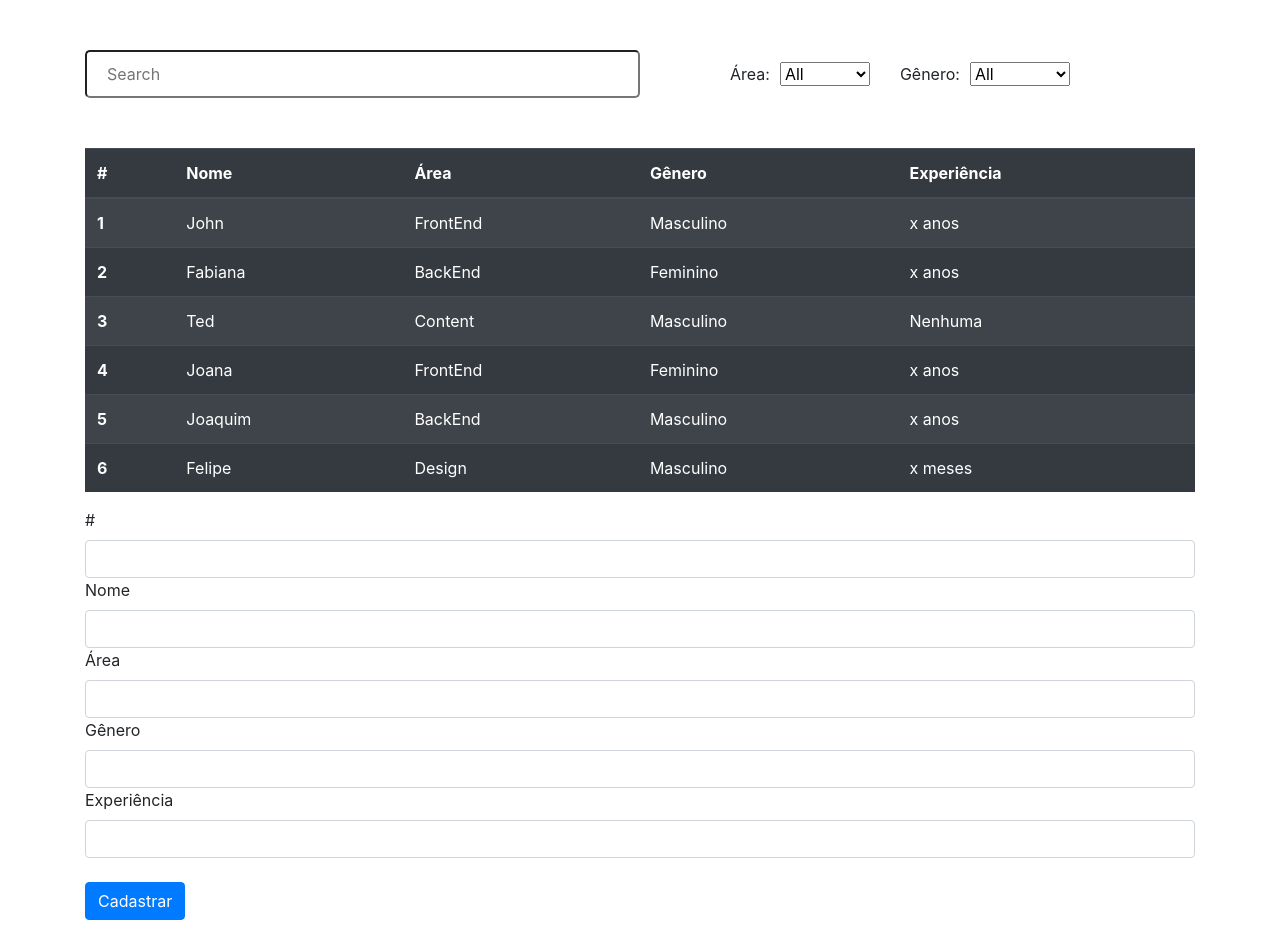
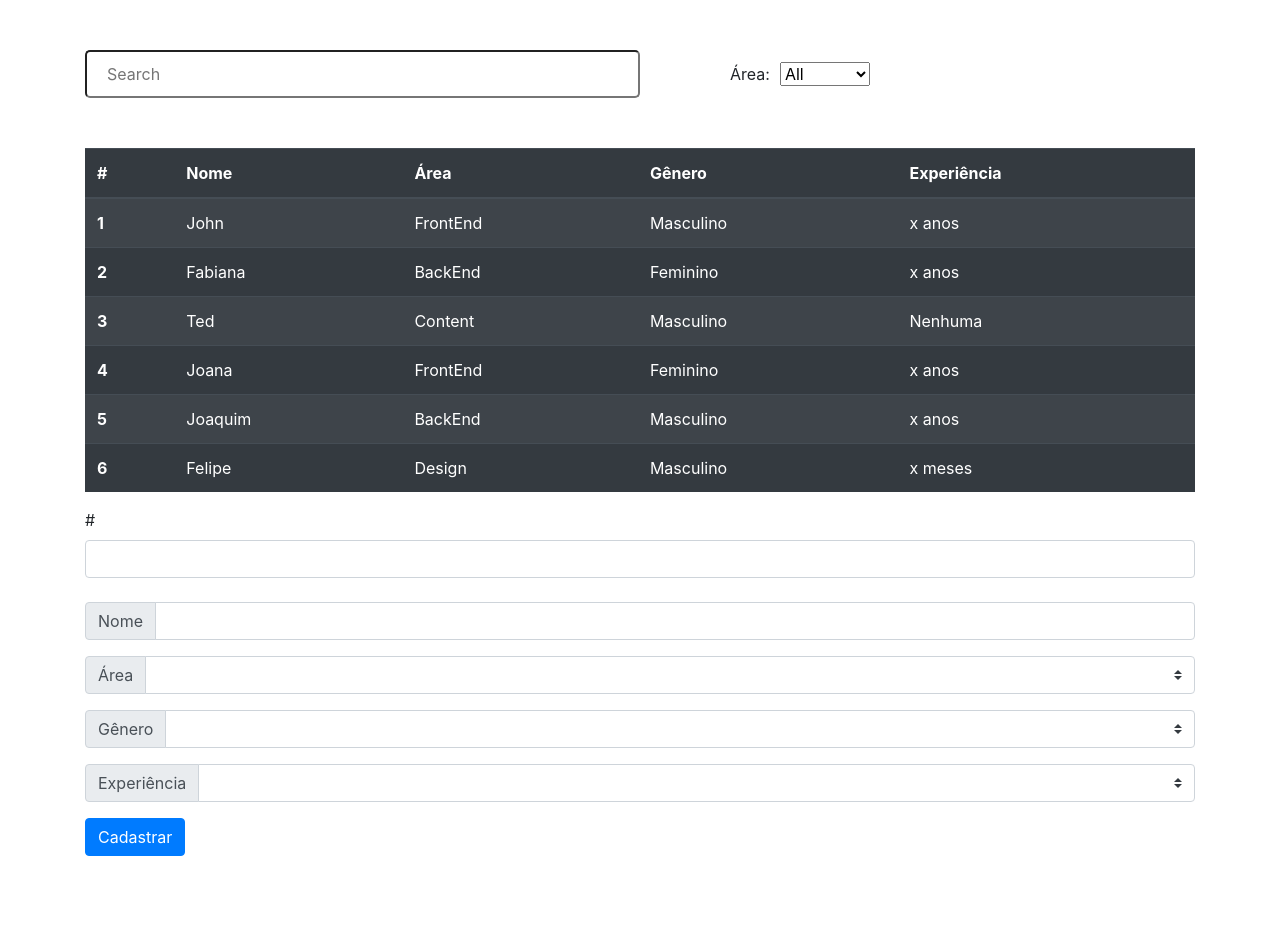
Before and after one commit to FrancoAguzzi/Multiple-Filters-Table, a plain HTML site: page index.html in a window 1280 px wide. After the commit the page ends 872 px from the top, so only its background shows below. Drawn offline with nearby package versions, Linux system fonts and the light colour scheme.

Commit message:
create select area and gender

```diff
--- a/index.html
+++ b/index.html
@@ -25,12 +25,8 @@
         <option value="qa">QA</option>
         <option value="design">Design</option>
       </select>
-      <label for="genderSelector" class="genderSelector__label">Gênero:</label>
-      <select name="genderSelector" id="genderSelector" class="genderSelector">
-        <option value="all">All</option>
-        <option value="feminino">Feminino</option>
-        <option value="masculino">Masculino</option>
-      </select>
+
+
     </form>
     <table class="table table-striped table-dark">
       <thead class="tableHead">
@@ -43,112 +39,61 @@
         </tr>
       </thead>
       <tbody id="tbody" class="tableBody">
-        <!-- <tr>
-          <th scope="row">1</th>
-          <td>John</td>
-          <td>FrontEnd</td>
-          <td>Masculino</td>
-          <td>X anos</td>
-        </tr>
-        <tr>
-          <th scope="row">2</th>
-          <td>Fabiana</td>
-          <td>Backend</td>
-          <td>Feminino</td>
-          <td>X anos</td>
-        </tr>
-        <tr>
-          <th scope="row">3</th>
-          <td>Ted</td>
-          <td>Content</td>
-          <td>Masculino</td>
-          <td>Nenhuma</td>
-        </tr>
-        <tr>
-          <th scope="row">4</th>
-          <td>Joana</td>
-          <td>FrontEnd</td>
-          <td>Feminino</td>
-          <td>X anos</td>
-        </tr>
-        <tr>
-          <th scope="row">5</th>
-          <td>Joaquim</td>
-          <td>BackEnd</td>
-          <td>Masculino</td>
-          <td>X anos</td>
-        </tr>
-        <tr>
-          <th scope="row">6</th>
-          <td>Felipe</td>
-          <td>Design</td>
-          <td>Masculino</td>
-          <td>X meses</td>
-        </tr>
-        <tr>
-          <th scope="row">7</th>
-          <td>Juliana</td>
-          <td>Design</td>
-          <td>Feminino</td>
-          <td>X anos</td>
-        </tr>
-        <tr>
-          <th scope="row">8</th>
-          <td>Larissa</td>
-          <td>FrontEnd</td>
-          <td>Feminino</td>
-          <td>Nenhuma</td>
-        </tr>
-        <tr>
-          <th scope="row">9</th>
-          <td>Fábio</td>
-          <td>BackEnd</td>
-          <td>Masculino</td>
-          <td>6 meses</td>
-        </tr>
-        <tr>
-          <th scope="row">10</th>
-          <td>Renata</td>
-          <td>QA</td>
-          <td>Feminino</td>
-          <td>X anos</td>
-        </tr>
-        <tr>
-          <th scope="row">11</th>
-          <td>Fabrício</td>
-          <td>FrontEnd</td>
-          <td>Masculino</td>
-          <td>X anos</td>
-        </tr>
-        <tr>
-          <th scope="row">12</th>
-          <td>Hugo</td>
-          <td>QA</td>
-          <td>Masculino</td>
-          <td>Nenhuma</td>
-        </tr>
-        <tr>
-          <th scope="row">13</th>
-          <td>Fabiana</td>
-          <td>Content</td>
-          <td>Feminino</td>
-          <td>X meses</td>
-        </tr> -->
       </tbody>
     </table>
 
     <form class="form-group" id="register" name="novo_cadastro">
       <label for="id">#</label>
       <input id="id" class="form-control" type="text" name="id" required>
-      <label for="nome">Nome</label>
-      <input id="nome" class="form-control" type="text" name="nome" required>
-      <label for="area">Área</label>
-      <input id="area" class="form-control" type="text" name="area" required>
-      <label for="genero">Gênero</label>
-      <input id="genero" class="form-control" type="text" name="genero" required>
-      <label for="experiencia">Experiência</label>
-      <input id="experiencia" class="form-control" type="text" name="experiencia" required>
       </br>
+
+      <div class="input-group mb-3">
+        <div class="input-group-prepend">
+          <label class="input-group-text" for="nome">Nome</label>
+        </div>
+        <input id="nome" class="form-control" type="text" name="nome" required>
+      </div>
+
+      <div class="input-group mb-3">
+        <div class="input-group-prepend">
+          <label class="input-group-text" for="area">Área</label>
+        </div>
+        <select id="area" class="custom-select" type="text" name="area" required>
+          <option selected value=" "></option>
+          <option value="frontend">FrontEnd</option>
+          <option value="backend">BackEnd</option>
+          <option value="content">Content</option>
+          <option value="qa">QA</option>
+          <option value="design">Design</option>
+        </select>
+      </div>
+
+      <div class="input-group mb-3">
+        <div class="input-group-prepend">
+          <label class="input-group-text" for="genero">Gênero</label>
+        </div>
+        <select id="genero" class="custom-select" text" name="genero" required>
+          <option selected value=" "></option>
+          <option value="feminino">Feminino</option>
+          <option value="masculino">Masculino</option>
+        </select>
+      </div>
+
+      <div class="input-group mb-3">
+        <div class="input-group-prepend">
+          <label class="input-group-text" for="experiencia">Experiência</label>
+        </div>
+        <select id="experiencia" class="custom-select" text" name="experiencia" required>
+          <option selected value=" "></option>
+          <option value="ate_6_meses">Até 6 meses</option>
+          <option value="de_6_meses_a_1_ano">De 6 meses a 1 ano</option>
+          <option value="1_ano">1 ano</option>
+          <option value="2_anos">2 anos</option>
+          <option value="3_anos">3 anos</option>
+          <option value="acima_de_3_anos">Acima de 3 anos</option>
+        </select>
+      </div>
+
       <input class="btn btn-primary" type="submit" name="submit" value="Cadastrar">
     </form>
   </div>
```
Also changed, not shown: style.css (line endings or trailing spaces).
